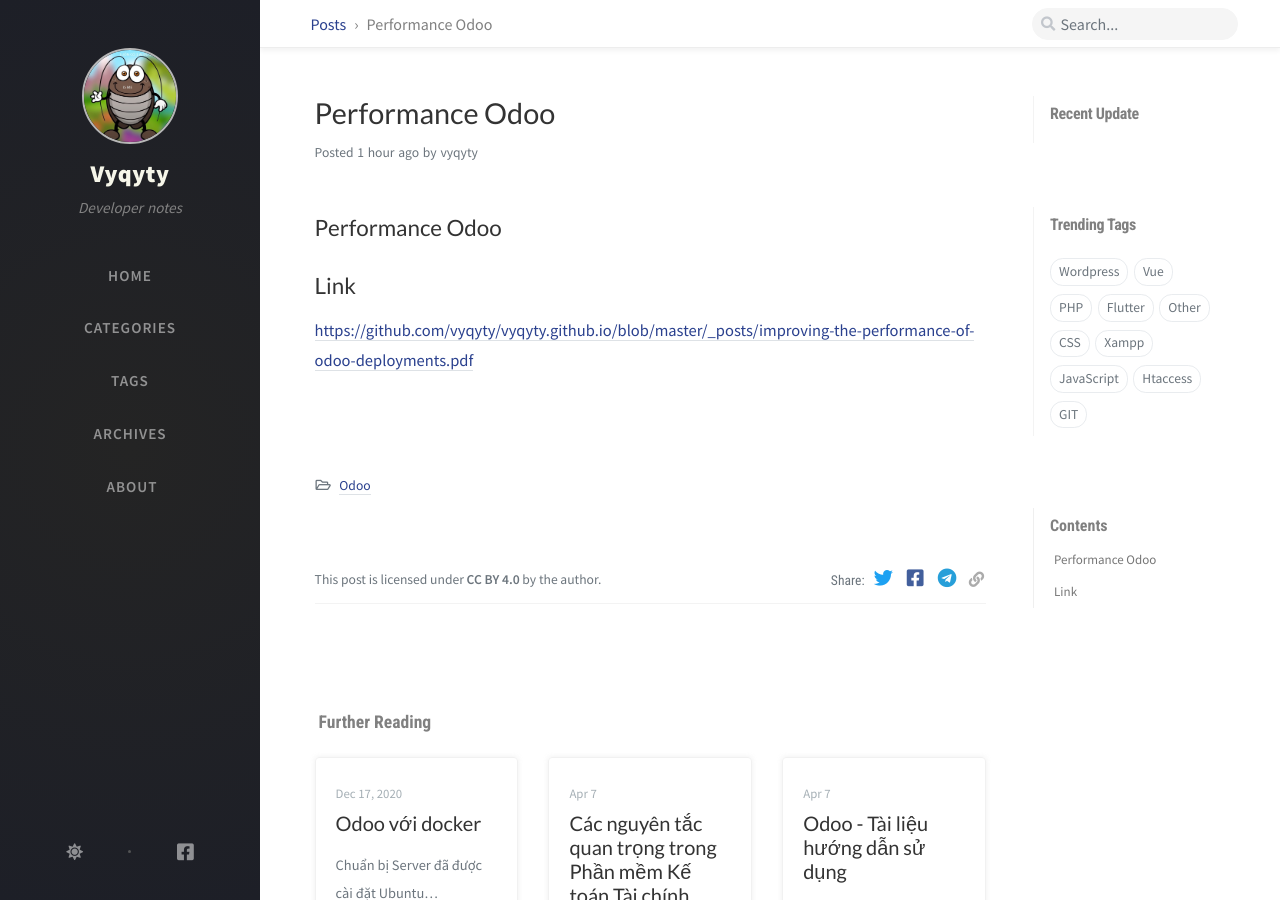
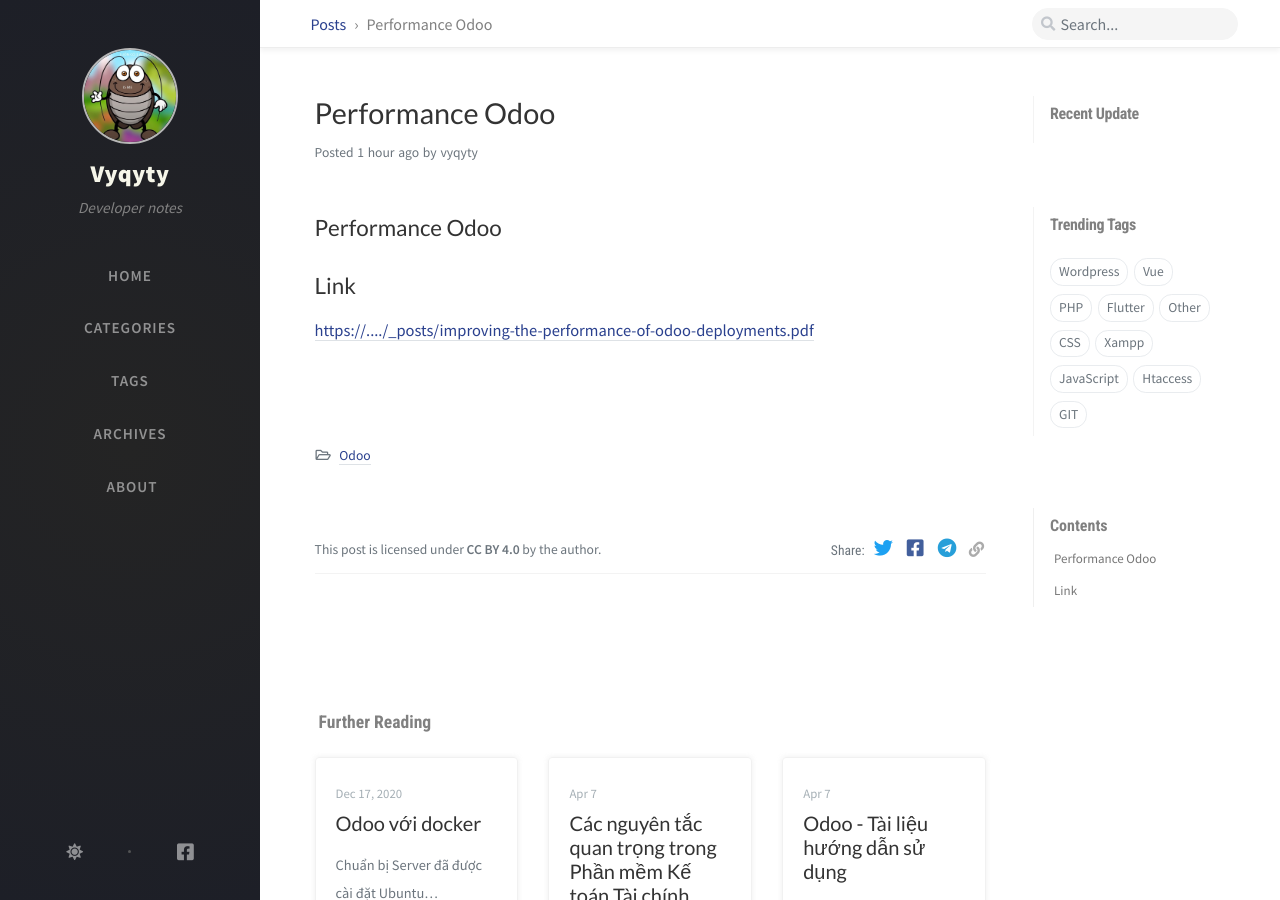
Before and after one commit to vyqyty/vyqyty.github.io, a Jekyll site: the page built from _posts/2023-07-31-performance_odoo.md, in a window 1280 px wide and 900 px high. Built offline with Jekyll 4.4.1, drawn with Linux system fonts in a browser that asks for light colours; nearby versions of some CDN libraries; comment, search, counter and statistics services are not loaded.

Commit message:
Update 2023-07-31-performance_odoo.md

```diff
--- a/_posts/2023-07-31-performance_odoo.md
+++ b/_posts/2023-07-31-performance_odoo.md
@@ -8,4 +8,4 @@
 
 ## Link
 
-<https://github.com/vyqyty/vyqyty.github.io/blob/master/_posts/improving-the-performance-of-odoo-deployments.pdf>
+<https://..../_posts/improving-the-performance-of-odoo-deployments.pdf>
```
